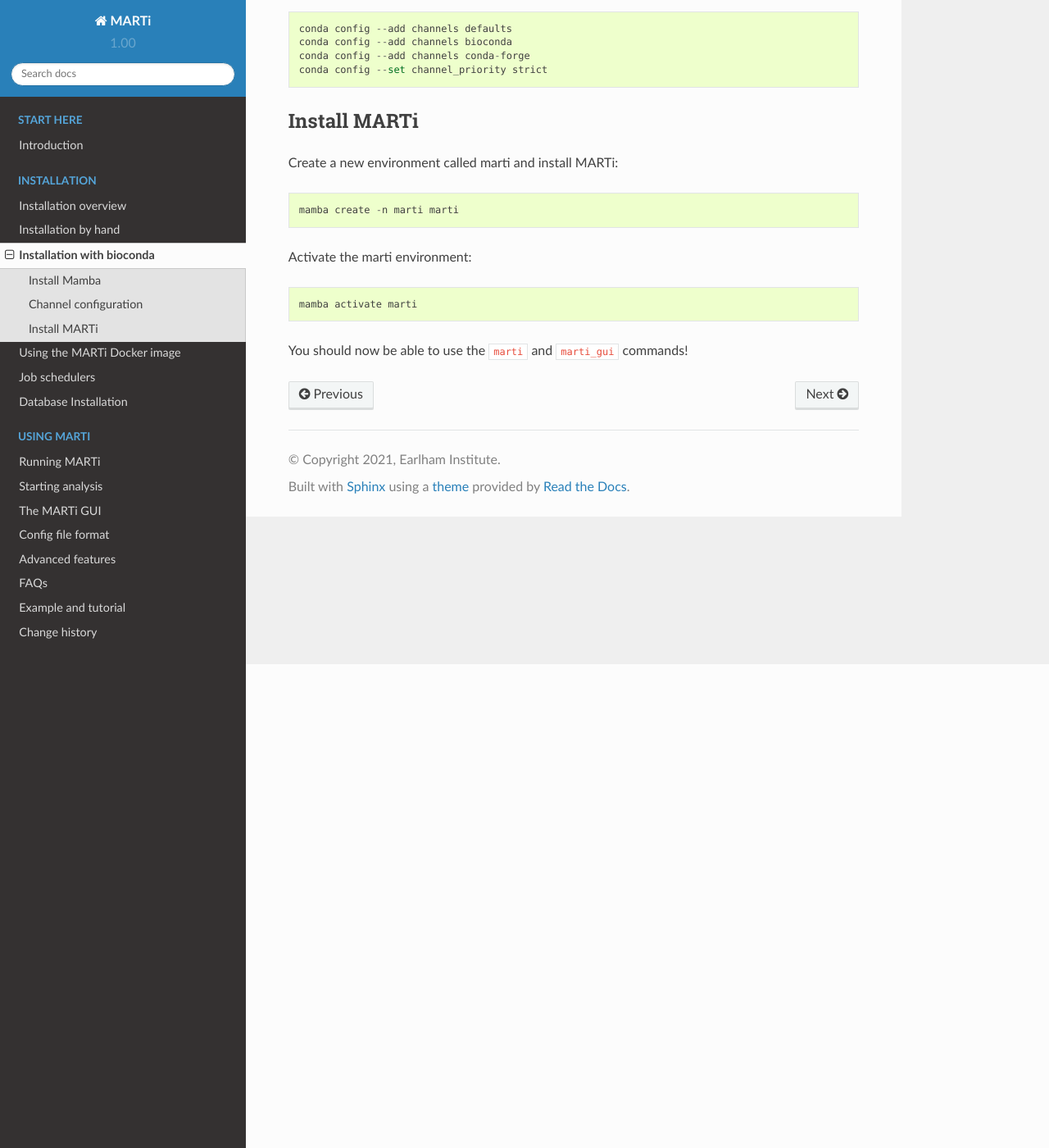
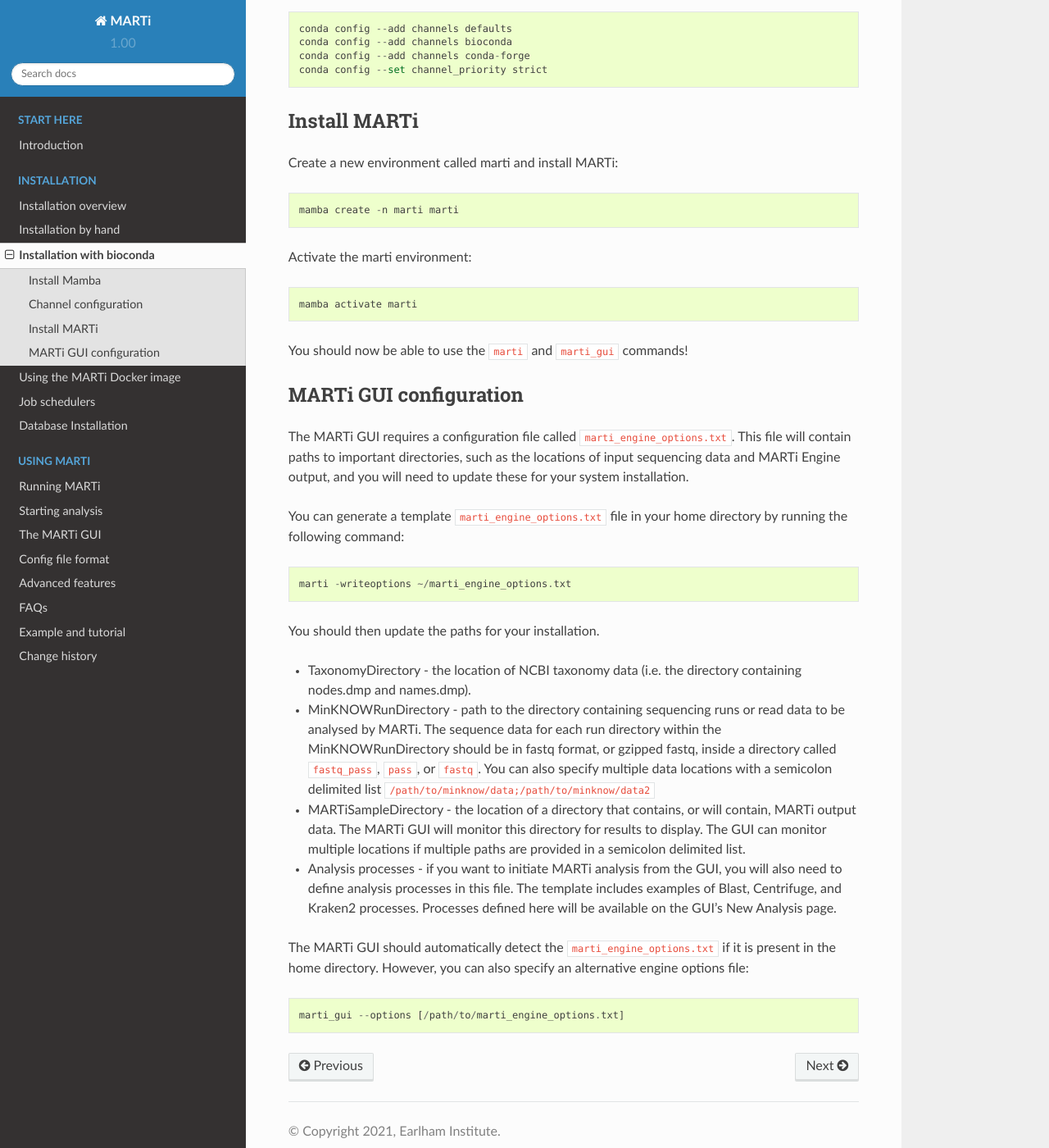
Before and after one commit to richardmleggett/MARTi, a Sphinx documentation site: the page built from docs/source/installationbioconda.rst, in a window 1280 px wide and 1400 px high, scrolled down 590 px. Shown: the whole window at 82% size. Built offline with Sphinx 7.4.7 and the Read the Docs theme 2.0.0, drawn with Linux system fonts in a browser that asks for light colours; formulas are drawn with MathJax 3.

Commit message:
Update installationbioconda.rst

```diff
--- a/docs/source/installationbioconda.rst
+++ b/docs/source/installationbioconda.rst
@@ -38,3 +38,23 @@
   mamba activate marti
 
 You should now be able to use the ``marti`` and ``marti_gui`` commands!
+
+MARTi GUI configuration
+-----------------------
+
+The MARTi GUI requires a configuration file called ``marti_engine_options.txt``. This file will contain paths to important directories, such as the locations of input sequencing data and MARTi Engine output, and you will need to update these for your system installation.
+
+You can generate a template ``marti_engine_options.txt`` file in your home directory by running the following command::
+
+  marti -writeoptions ~/marti_engine_options.txt
+
+You should then update the paths for your installation.
+
+* TaxonomyDirectory - the location of NCBI taxonomy data (i.e. the directory containing nodes.dmp and names.dmp).
+* MinKNOWRunDirectory - path to the directory containing sequencing runs or read data to be analysed by MARTi. The sequence data for each run directory within the MinKNOWRunDirectory should be in fastq format, or gzipped fastq, inside a directory called ``fastq_pass``, ``pass``, or ``fastq``. You can also specify multiple data locations with a semicolon delimited list ``/path/to/minknow/data;/path/to/minknow/data2``
+* MARTiSampleDirectory - the location of a directory that contains, or will contain, MARTi output data. The MARTi GUI will monitor this directory for results to display. The GUI can monitor multiple locations if multiple paths are provided in a semicolon delimited list.
+* Analysis processes - if you want to initiate MARTi analysis from the GUI, you will also need to define analysis processes in this file. The template includes examples of Blast, Centrifuge, and Kraken2 processes. Processes defined here will be available on the GUI's New Analysis page.
+
+The MARTi GUI should automatically detect the ``marti_engine_options.txt`` if it is present in the home directory. However, you can also specify an alternative engine options file::
+
+  marti_gui --options [/path/to/marti_engine_options.txt]
```
